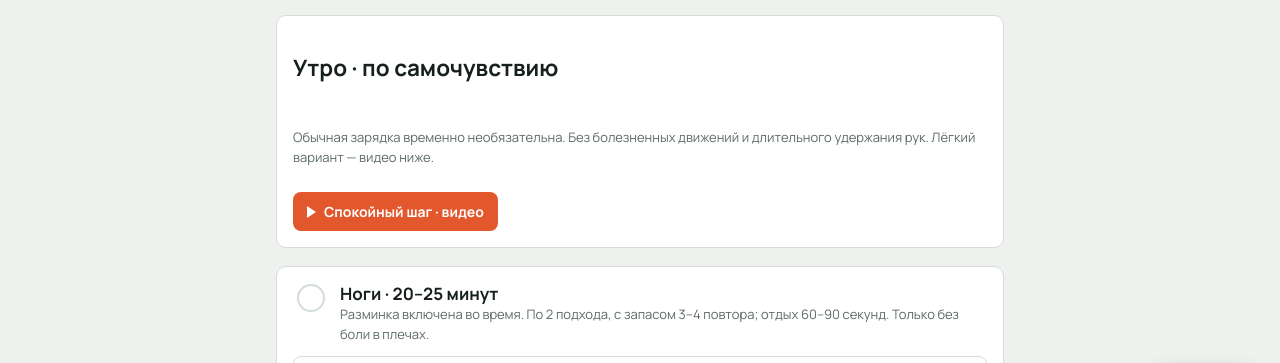
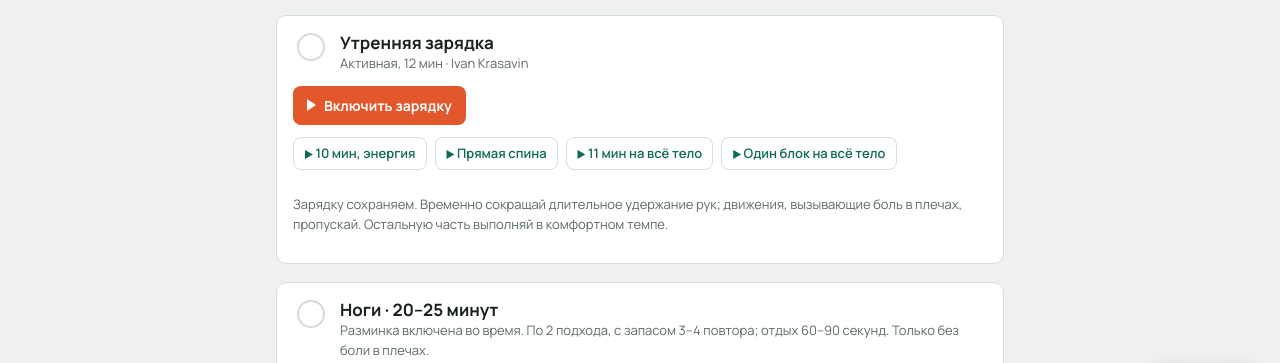
Before and after one commit to AlexPetrNick/train_page, a plain HTML site: page index.html in a window 1280 px wide. Shown: the part 368-731 px from the top of the page. Drawn offline with Linux system fonts and the light colour scheme; a web font is replaced by a local one.

Commit message:
Вернуть ежедневную зарядку с видео и отметкой выполнения, уточнить ограничения для плеч

```diff
--- a/index.html
+++ b/index.html
@@ -367,13 +367,11 @@ main .wrap { padding-bottom: 110px }
     sub.textContent = dateStr[0].toUpperCase() + dateStr.slice(1) + (inCycle ? " · неделя " + (week + 1) + " из 4" : "");
 
     const m = MORNING[cur.getDay()];
-    if (session && session.shoulderCare)
-      blocks.append(el("section", { class: "block" }, el("h2", { text: "Утро · по самочувствию" }),
-        el("p", { class: "note", text: "Обычная зарядка временно необязательна. Без болезненных движений и длительного удержания рук. Лёгкий вариант — видео ниже." }),
-        vbtn("Y1khBnXE83Q", "Спокойный шаг · видео")));
-    else
-    blocks.append(block("morning", "Утренняя зарядка", m[1] + " · Ivan Krasavin", [vbtn(m[0], "Включить зарядку"),
-      el("div", { class: "links" }, MORE.map(([id, t]) => vlink(id, t)))]));
+    blocks.append(block("morning", "Утренняя зарядка", m[1] + " · Ivan Krasavin", [
+      vbtn(m[0], "Включить зарядку"),
+      el("div", { class: "links" }, MORE.map(([id, t]) => vlink(id, t))),
+      session && session.shoulderCare ? el("p", { class: "note", text: "Зарядку сохраняем. Временно сокращай длительное удержание рук; движения, вызывающие боль в плечах, пропускай. Остальную часть выполняй в комфортном темпе." }) : null
+    ]));
 
     if (!inCycle) {
       title.textContent = dayIdx < 0 ? "Цикл ещё не начался" : "Цикл 1 закончен";
@@ -407,7 +405,7 @@ main .wrap { padding-bottom: 110px }
       chip.textContent = "Восстановление";
       blocks.append(block("workout", "Лёгкое кардио · 15–20 минут", "Спокойный темп: можешь говорить полными предложениями. Без интенсивной круговой и цели по калориям.", [
         vbtn("Y1khBnXE83Q", "Шаг на месте · видео"),
-        el("p", { class: "note", text: "Начинай, если утром чувствуешь себя восстановившимся. При сохраняющейся тяжести — комфортная прогулка или отдых. Зарядка и отжимания по самочувствию; дополнительный блок плеч сегодня убран." })
+        el("p", { class: "note", text: "Начинай, если утром чувствуешь себя восстановившимся. При сохраняющейся тяжести — комфортная прогулка или отдых. Зарядка остаётся в плане; болезненные движения пропускай. Отжимания — только без боли; дополнительный блок плеч сегодня убран." })
       ]));
     } else if (session.kind === "C") {
       title.textContent = "Кардио и 100 отжиманий";
```
